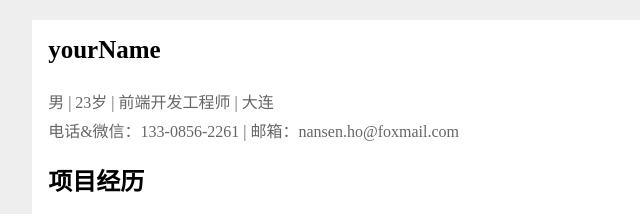
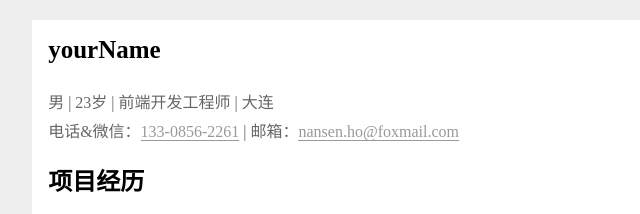
Before and after one commit to NansenHo/curriculum_vitae, a plain HTML site: page src/index.html in a window 1280 px wide. Shown: the top 214 px of the page, 211-851 px from the left. Drawn offline with nearby package versions, Linux system fonts and the light colour scheme.

Commit message:
tel & email bug 解决

```diff
--- a/src/index.html
+++ b/src/index.html
@@ -270,7 +270,7 @@
 			男 | 23岁 | 前端开发工程师 | 大连
 		</p>
 		<p>
-			电话&微信：133-0856-2261 | 邮箱：nansen.ho@foxmail.com
+			电话&微信：<a href="tel:13308562261">133-0856-2261</a> | 邮箱：<a href="mailto:nansen.ho@foxmail.com">nansen.ho@foxmail.com</a>
 		</p>
 	</section>
 	<section class="projects">
```
